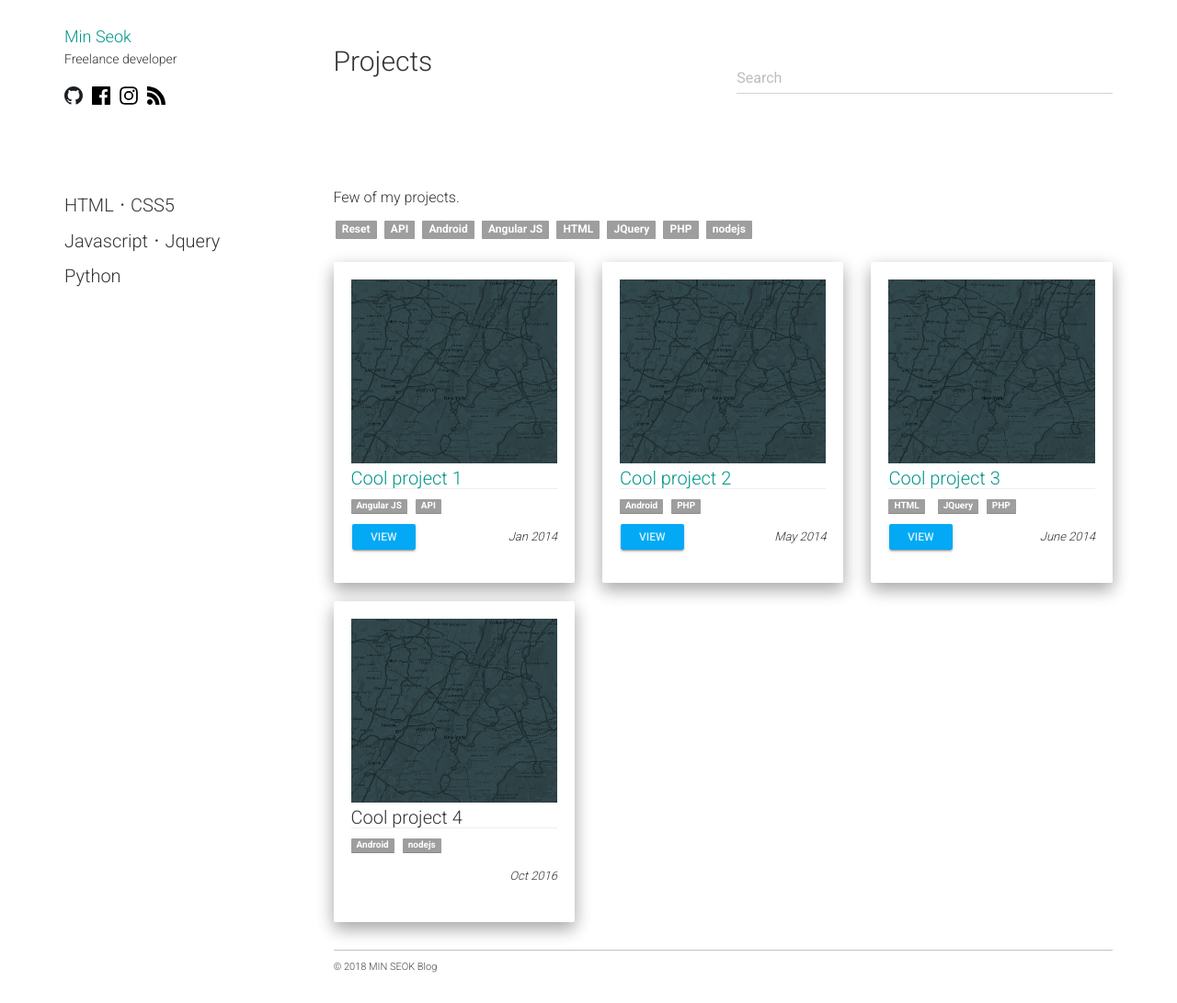
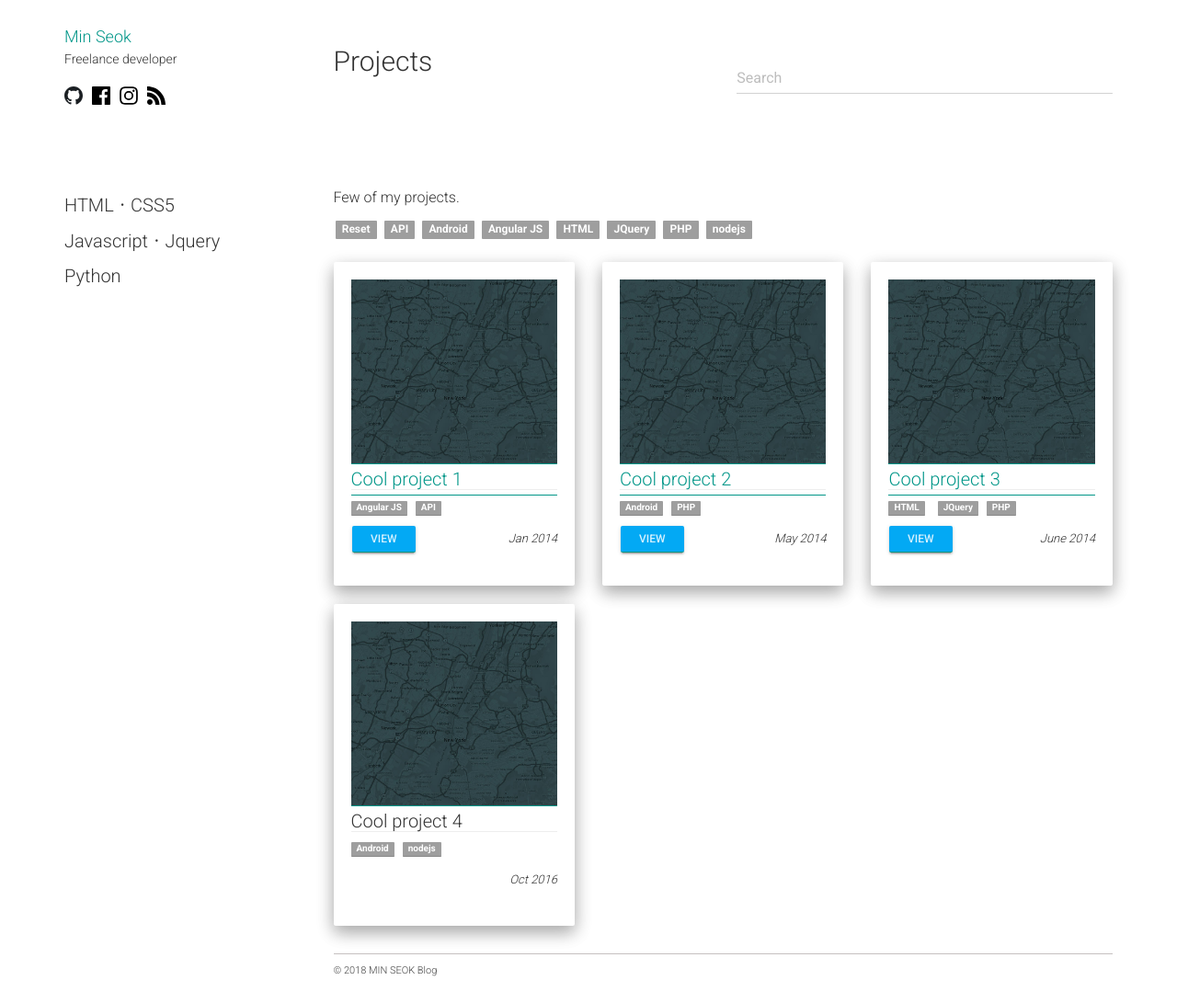
Before and after one commit to alalstjr/promote.github.io, a Jekyll site: the page built from projects.md, in a window 1280 px wide. Shown: the whole page at 92% size. Built offline with Jekyll 4.4.1, drawn with Linux system fonts in a browser that asks for light colours; nearby versions of some CDN libraries.

Commit message:
Update post.css

```diff
--- a/static/css/post.css
+++ b/static/css/post.css
@@ -1,6 +1,7 @@
 .post .title {margin-bottom:36px;font-size:36px;}
 .post .box {margin-bottom:30px;}
 .post .box p {margin-bottom:7px;}
+.post a {border-bottom:1px solid #009688;}
 
 /*내용의 */
 .post .small-title {font-size: 24px;margin-bottom: 15px;font-weight: 400;}
```
